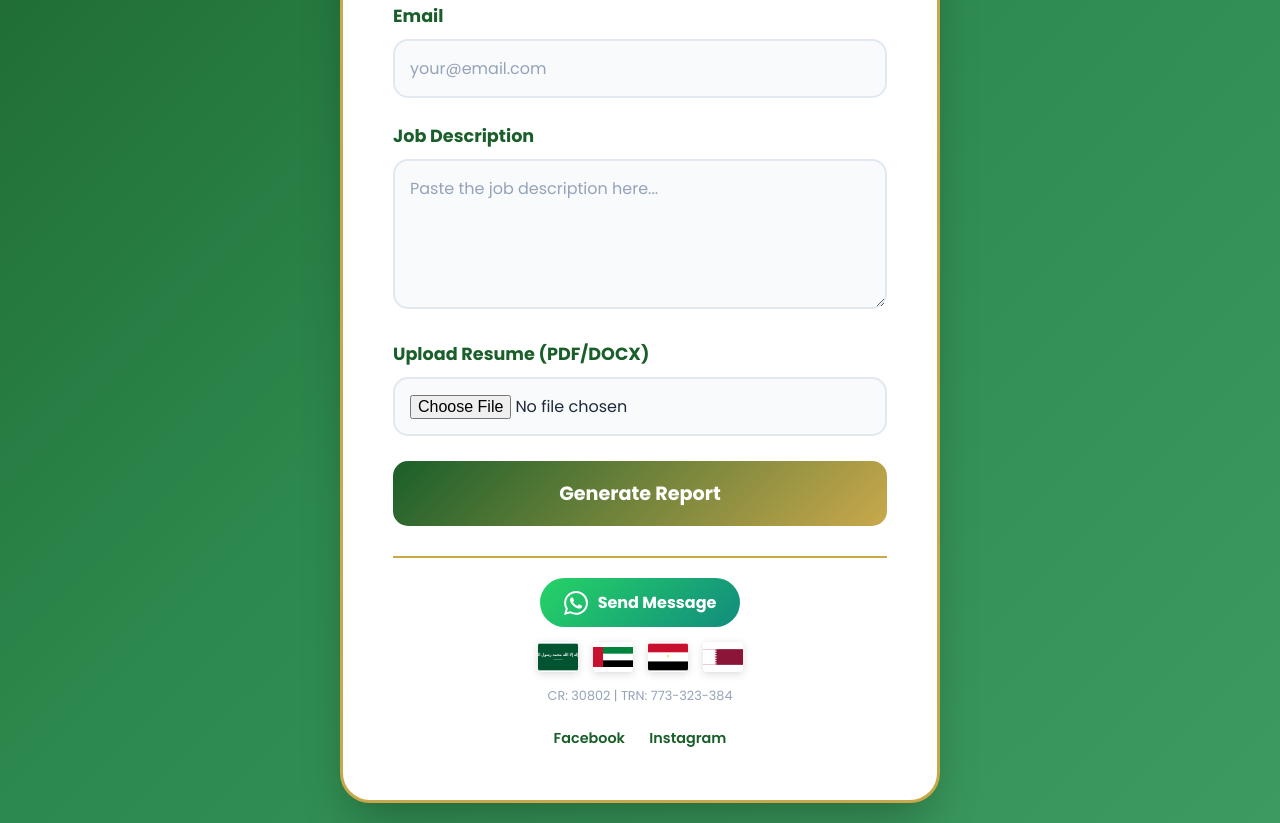
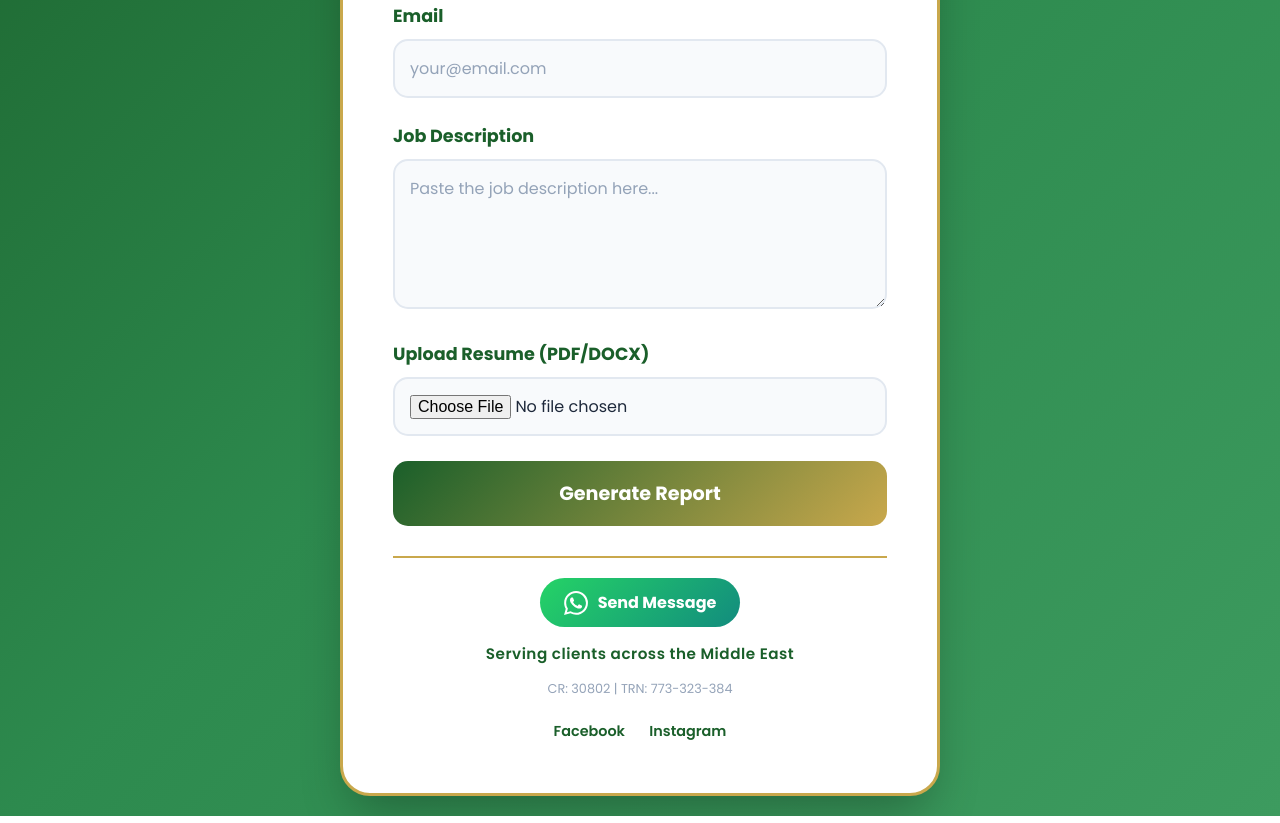
Before and after one commit to moh7l33ll-ops/career-cv-form, a plain HTML site: page index.html in a window 1280 px wide. Shown: the part 445-1268 px from the top of the page. Drawn offline with Linux system fonts and the light colour scheme.

Commit message:
Update index.html

```diff
--- a/index.html
+++ b/index.html
@@ -218,30 +218,12 @@
             fill: white;
         }
 
-        .flags {
-            display: flex;
-            justify-content: center;
-            gap: 15px;
+        .region-text {
+            color: #1a5f2a;
+            font-weight: 600;
+            font-size: 0.95em;
             margin-bottom: 15px;
-        }
-
-        .flag {
-            width: 40px;
-            height: 30px;
-            border-radius: 4px;
-            overflow: hidden;
-            box-shadow: 0 2px 8px rgba(0,0,0,0.15);
-            transition: transform 0.3s;
-        }
-
-        .flag:hover {
-            transform: scale(1.1);
-        }
-
-        .flag svg {
-            width: 100%;
-            height: 100%;
-            display: block;
+            letter-spacing: 0.5px;
         }
 
         .footer .legal {
@@ -330,50 +312,7 @@
                 <span data-i18n="whatsapp">Send Message</span>
             </a>
 
-            <div class="flags">
-                <div class="flag" title="Saudi Arabia">
-                    <svg viewBox="0 0 900 600" xmlns="http://www.w3.org/2000/svg">
-                        <rect width="900" height="600" fill="#005430"/>
-                        <g fill="white" transform="translate(450,300)">
-                            <path d="M-180,-80 C-170,-90 -160,-85 -150,-80 C-140,-75 -130,-80 -120,-85 C-110,-90 -100,-85 -90,-80 C-80,-75 -70,-80 -60,-85 C-50,-90 -40,-85 -30,-80 C-20,-75 -10,-80 0,-85 C10,-90 20,-85 30,-80 C40,-75 50,-80 60,-85 C70,-90 80,-85 90,-80 C100,-75 110,-80 120,-85 C130,-90 140,-85 150,-80 C160,-75 170,-80 180,-85 L180,-70 C170,-65 160,-60 150,-55 C140,-50 130,-55 120,-60 C110,-65 100,-60 90,-55 C80,-50 70,-55 60,-60 C50,-65 40,-60 30,-55 C20,-50 10,-55 0,-60 C-10,-65 -20,-60 -30,-55 C-40,-50 -50,-55 -60,-60 C-70,-65 -80,-60 -90,-55 C-100,-50 -110,-55 -120,-60 C-130,-65 -140,-60 -150,-55 C-160,-50 -170,-55 -180,-60 Z" opacity="0"/>
-                            <text x="0" y="-30" font-size="90" fill="white" text-anchor="middle" font-family="serif" font-weight="bold">لا إله إلا الله محمد رسول الله</text>
-                            <path d="M-100,60 L100,60 L95,65 L-95,65 Z" fill="white"/>
-                            <path d="M95,60 L110,62.5 L95,65 Z" fill="white"/>
-                            <circle cx="110" cy="62.5" r="3" fill="white"/>
-                        </g>
-                    </svg>
-                </div>
-                <div class="flag" title="UAE">
-                    <svg xmlns="http://www.w3.org/2000/svg" viewBox="0 0 12 6">
-                        <rect width="12" height="6" fill="#00843d"/>
-                        <rect width="12" height="4" y="2" fill="#fff"/>
-                        <rect width="12" height="2" y="4" fill="#000"/>
-                        <rect width="3" height="6" fill="#c8102e"/>
-                    </svg>
-                </div>
-                <div class="flag" title="Egypt">
-                    <svg viewBox="0 0 900 600" xmlns="http://www.w3.org/2000/svg">
-                        <rect width="900" height="200" fill="#C8102E"/>
-                        <rect y="200" width="900" height="200" fill="white"/>
-                        <rect y="400" width="900" height="200" fill="#000"/>
-                        <g transform="translate(450,300)">
-                            <path d="M0,-55 L8,-35 L30,-35 L12,-20 L18,0 L0,-12 L-18,0 L-12,-20 L-30,-35 L-8,-35 Z" fill="#FFCD00" stroke="#FFCD00" stroke-width="1"/>
-                            <path d="M0,-40 L5,-25 L20,-25 L8,-15 L12,0 L0,-10 L-12,0 L-8,-15 L-20,-25 L-5,-25 Z" fill="none" stroke="#FFCD00" stroke-width="0.5"/>
-                            <rect x="-3" y="-5" width="6" height="15" fill="#FFCD00"/>
-                            <rect x="-8" y="10" width="16" height="3" fill="#FFCD00"/>
-                            <rect x="-12" y="14" width="24" height="3" fill="#FFCD00"/>
-                            <rect x="-16" y="18" width="32" height="3" fill="#FFCD00"/>
-                            <text x="0" y="32" font-size="6" fill="#FFCD00" text-anchor="middle">جمهورية مصر العربية</text>
-                        </g>
-                    </svg>
-                </div>
-                <div class="flag" title="Qatar">
-                    <svg xmlns="http://www.w3.org/2000/svg" viewBox="0 0 504 198">
-                        <rect width="504" height="198" fill="#8a1538"/>
-                        <path fill="white" d="M144 198H0V0h144l36 11-36 11 36 11-36 11 36 11-36 11 36 11-36 11 36 11-36 11 36 11-36 11 36 11-36 11 36 11-36 11 36 11-36 11 36 11-36 11 36 11-36 11"/>
-                    </svg>
-                </div>
-            </div>
+            <div class="region-text" data-i18n="region">Serving clients across the Middle East</div>
 
             <div class="legal">
                 CR: 30802 | TRN: 773-323-384
@@ -398,7 +337,8 @@
                 submit_btn: "Generate Report",
                 loading: "⏳ Analyzing your resume... Please wait",
                 success: "✅ The report has been sent to your email!",
-                whatsapp: "Send Message"
+                whatsapp: "Send Message",
+                region: "Serving clients across the Middle East"
             },
             ar: {
                 title: "تقرير مطابقة الوظيفة",
@@ -410,7 +350,8 @@
                 submit_btn: "إنشاء التقرير",
                 loading: "⏳ جاري تحليل سيرتك الذاتية... الرجاء الانتظار",
                 success: "✅ تم إرسال التقرير إلى بريدك الإلكتروني!",
-                whatsapp: "إرسال رسالة"
+                whatsapp: "إرسال رسالة",
+                region: "نخدم عملاءنا في جميع أنحاء الشرق الأوسط"
             }
         };
 
```
